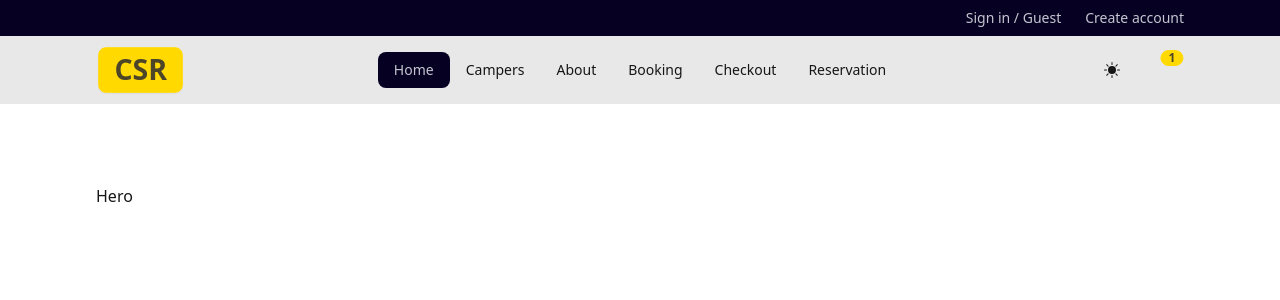
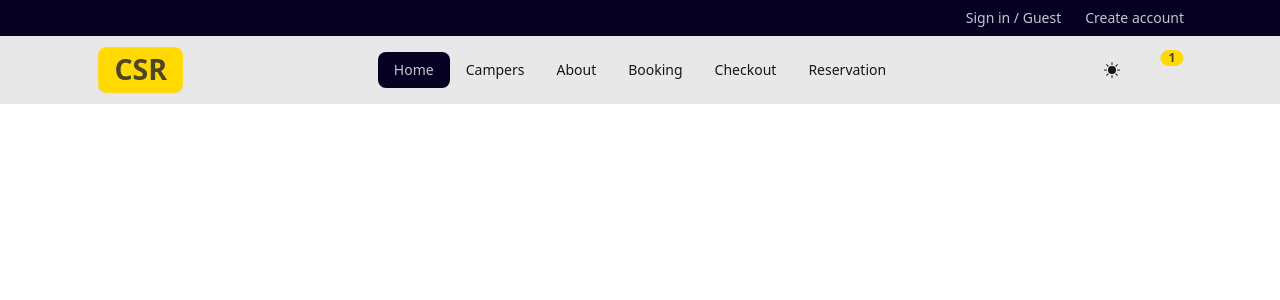
Before and after one commit to Davidcastel26/client-csr, a React (Vite) app: page / in a window 1280 px wide. Shown: the top 300 px of the page. Built offline with nearby package versions, Linux system fonts and the light colour scheme; some icons are missing.

Commit message:
Update Hero.jsx

```diff
--- a/src/components/Hero.jsx
+++ b/src/components/Hero.jsx
@@ -1,6 +1,16 @@
+import { Link } from 'react-router-dom'
+
+import hero1 from '../../public/landingIMGS/outside.jpeg';
+import hero2 from '../../public/landingIMGS/comedor.jpeg';
+import hero3 from '../../public/landingIMGS/cocina.jpeg';
+import hero4 from '../../public/landingIMGS/pasillo.jpeg';
 
 export const Hero = () => {
   return (
-    <div>Hero</div>
+    <div
+      className='grid lg:grid-cols-2'
+    >
+
+    </div>
   )
 }
```
